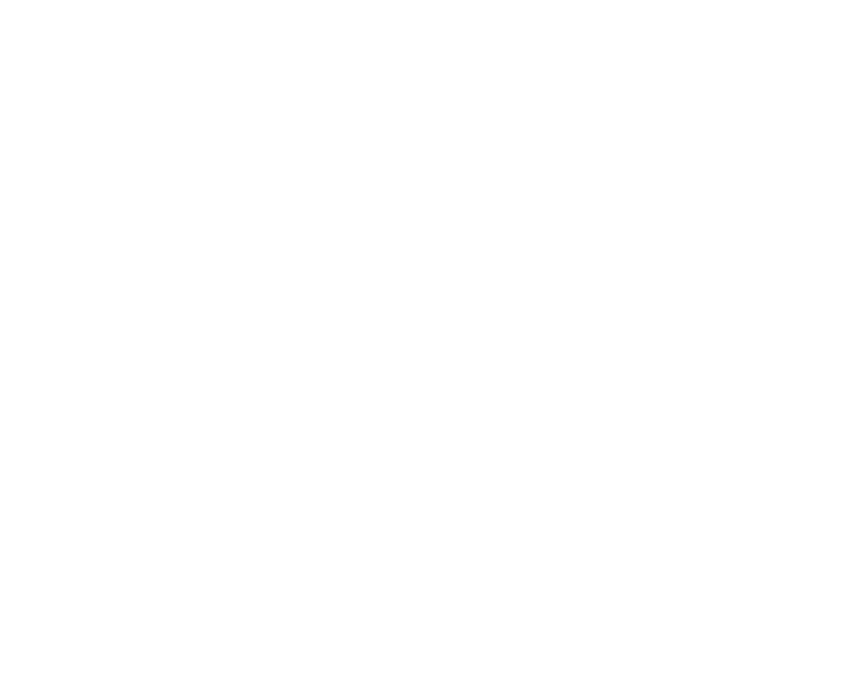
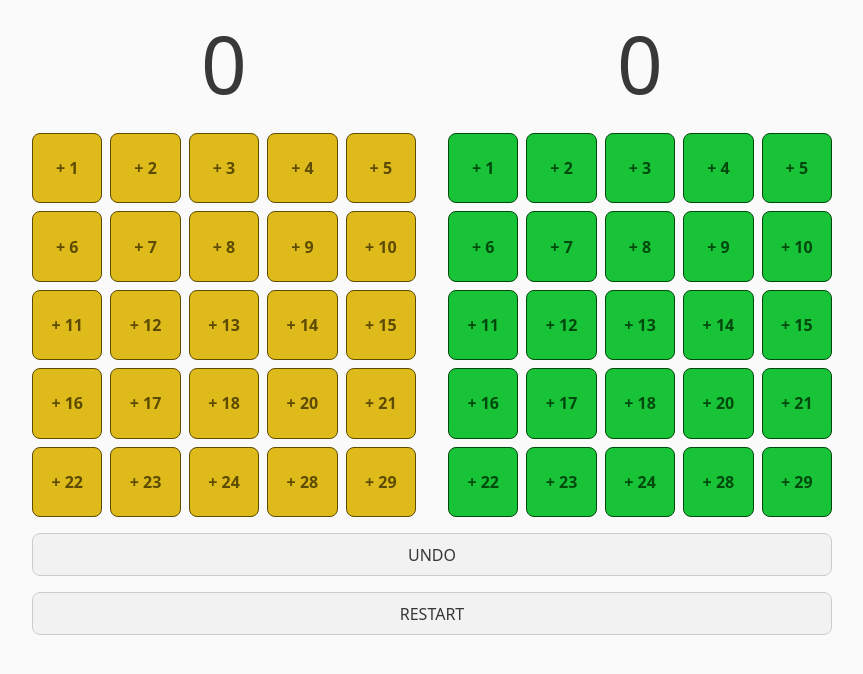
Before and after one commit to cd-javier/cribbage-score, a React (Vite) app: page / in a window 1280 px wide. Shown: the top 674 px of the page, without its empty margins (208-1071 px from the left). Built offline with nearby package versions, Linux system fonts and the light colour scheme.

Commit message:
feat: Add basics

```diff
--- a/src/App.css
+++ b/src/App.css
@@ -0,0 +1,65 @@
+body {
+  font-family: system-ui, -apple-system, BlinkMacSystemFont, 'Segoe UI', Roboto,
+    Oxygen, Ubuntu, Cantarell, 'Open Sans', 'Helvetica Neue', sans-serif;
+  background-color: #fafafa;
+  color: #383838;
+}
+
+.game {
+  max-width: 800px;
+  margin: 0 auto;
+
+  display: grid;
+  grid-template-columns: repeat(2, 1fr);
+  grid-template-rows: repeat(2, min-content);
+  row-gap: 1rem;
+  column-gap: 2rem;
+}
+
+.score {
+  text-align: center;
+  font-size: 5rem;
+}
+
+.button-panel {
+  display: grid;
+  grid-template-columns: repeat(5, 1fr);
+  gap: 0.5rem;
+
+  aspect-ratio: 1/1;
+}
+
+.p1 {
+  --button-color: hsl(49, 78%, 49%);
+  --button-text: #5c4b00;
+}
+
+.p2 {
+  --button-color: hsl(131, 78%, 43%);
+  --button-text: #00490d;
+}
+
+.points-button {
+  display: flex;
+  align-items: center;
+  justify-content: center;
+  font-weight: 600;
+
+  background-color: var(--button-color);
+  color: var(--button-text);
+  border: 0.5px solid var(--button-text);
+}
+
+.game-button {
+  grid-column: span 2;
+  background: #f2f2f2;
+  border: 0.5px solid #cccccc;
+  padding: 0.6rem;
+  text-align: center;
+  font-weight: 500;
+}
+
+.points-button,
+.game-button {
+  border-radius: 0.5rem;
+}
--- a/src/App.jsx
+++ b/src/App.jsx
@@ -1,7 +1,50 @@
 import './App.css';
+import { useState } from 'react';
+import { useRef } from 'react';
 
-function App() {
-  return <></>;
+import ButtonPanel from './ButtonPanel';
+import Score from './Score';
+
+export default function App() {
+  const [scoreDisplay, setScoreDisplay] = useState([0, 0]);
+  const score = useRef(new Score());
+
+  function updateDisplay() {
+    setScoreDisplay(score.current.currentScore);
+  }
+  function addPoints1(points) {
+    score.current.addP1(points);
+    updateDisplay();
+  }
+  function addPoints2(points) {
+    score.current.addP2(points);
+    updateDisplay();
+  }
+
+  function undo() {
+    score.current.undo();
+    updateDisplay();
+  }
+
+  function restart() {
+    if (confirm('Are you sure you want to restart the score?')) {
+      score.current.restart();
+      updateDisplay();
+    }
+  }
+
+  return (
+    <div className="game">
+      <div className="score">{scoreDisplay[0]}</div>
+      <div className="score">{scoreDisplay[1]}</div>
+      <ButtonPanel player={'p1'} addPoints={addPoints1} />
+      <ButtonPanel player={'p2'} addPoints={addPoints2} />
+      <div className="game-button" onClick={undo}>
+        UNDO
+      </div>
+      <div className="game-button" onClick={restart}>
+        RESTART
+      </div>
+    </div>
+  );
 }
-
-export default App;
--- /dev/null
+++ b/src/ButtonPanel.jsx
@@ -0,0 +1,22 @@
+function PointsButton({ value, addPoints }) {
+  function handleClick() {
+    addPoints(value);
+  }
+
+  return (
+    <div className="points-button" onClick={handleClick}>
+      + {value}
+    </div>
+  );
+}
+
+export default function ButtonPanel({ player, addPoints }) {
+  const excludedPoints = [19, 25, 26, 27];
+  const cells = Array.from({ length: 29 }, (_, i) => {
+    return i + 1;
+  })
+    .filter((i) => !excludedPoints.includes(i))
+    .map((i) => <PointsButton value={i} key={i} addPoints={addPoints} />);
+
+  return <div className={`button-panel ${player}`}>{cells}</div>;
+}
--- /dev/null
+++ b/src/Score.js
@@ -0,0 +1,31 @@
+export default class Score {
+  constructor() {
+    this.p1 = 0;
+    this.p2 = 0;
+    this.log = [[0, 0]];
+  }
+
+  addP1(points) {
+    this.p1 += points;
+    this.log.push([this.p1, this.p2]);
+  }
+  addP2(points) {
+    this.p2 += points;
+    this.log.push([this.p1, this.p2]);
+  }
+
+  undo() {
+    if (this.log.length === 1) return;
+    this.log.pop();
+    [this.p1, this.p2] = this.log[this.log.length - 1];
+  }
+
+  restart() {
+    this.log = [[0, 0]];
+    [this.p1, this.p2] = [0, 0];
+  }
+
+  get currentScore() {
+    return [this.p1, this.p2];
+  }
+}
```
